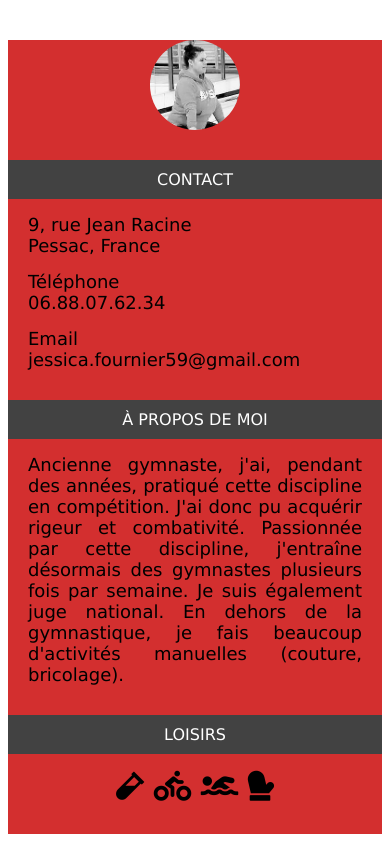
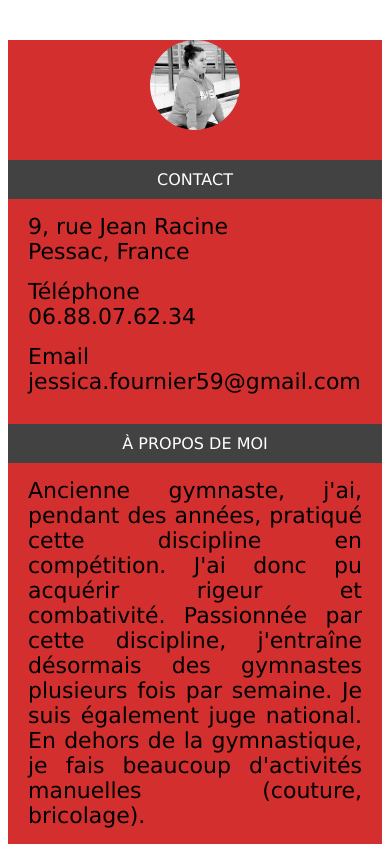
Before and after one commit to JessicaFournier/P2_Fournier_Jessica, a plain HTML site: page index.html in a window 390 px wide. Shown: the top 844 px of the page. Drawn offline with Linux system fonts and the light colour scheme.

Commit message:
amélioration taille des polices en responsive

```diff
--- a/P2_CV_responsivestyle.css
+++ b/P2_CV_responsivestyle.css
@@ -5,11 +5,11 @@
     }
 
     .infos{
-        font-size: 18px;
+        font-size: 22px;
     }
 
     #moi{
-        font-size: 18px;
+        font-size: 22px;
     }
 
     h2{
```
